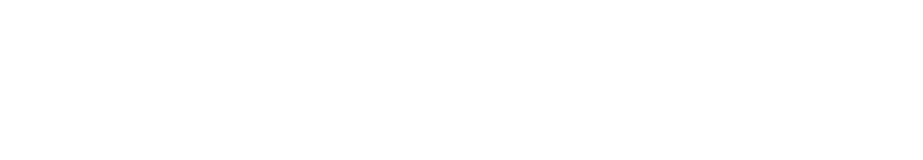
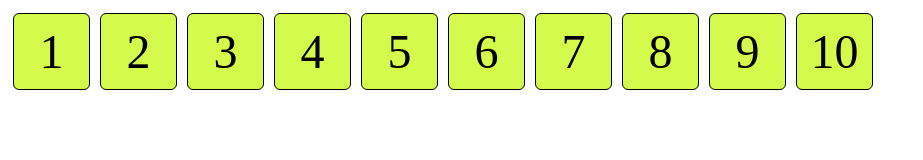
Before and after one commit to ferradjielie/JStest, a plain HTML site: page index.html in a window 1280 px wide. Shown: the whole page, without its empty margins (0-923 px from the left). Drawn offline with Linux system fonts and the light colour scheme.

Commit message:
creation boucle js

```diff
--- a/index.html
+++ b/index.html
@@ -11,38 +11,22 @@
 </head>
 <body>
 
-    <div id="board>"></div>
-    <!-- Test -->
+    <div id="board"></div>
 
+    <script>
 
-
-    <script >
-
-    const box = document.createElement ("div")
+    const box = document.createElement("div")
     box.classList.add("box")
 
+    const board = document.querySelector("#board")
+    // board.appendChild(box)
+    // box.innerText = 1
 
-
-
-
-
-
-
-
-
-
-
-
-
-
-
-
-
-
-
-
-
-
+    for (let i =1; i <=10; i++) {
+        let newbox = box.cloneNode()
+        newbox.innerText = i
+        board.appendChild(newbox)
+    }
 
     </script>
 
--- a/style.css
+++ b/style.css
@@ -1,3 +1,5 @@
+
+
 #board {
     display: flex;
     flex-wrap: wrap;
@@ -12,7 +14,7 @@
    text-align: center;
    line-height : 75px;
    margin: 5px;
-   animation : appear 1s;
+   animation: appear 1s;
    border-radius: 6px;
 
 
```
